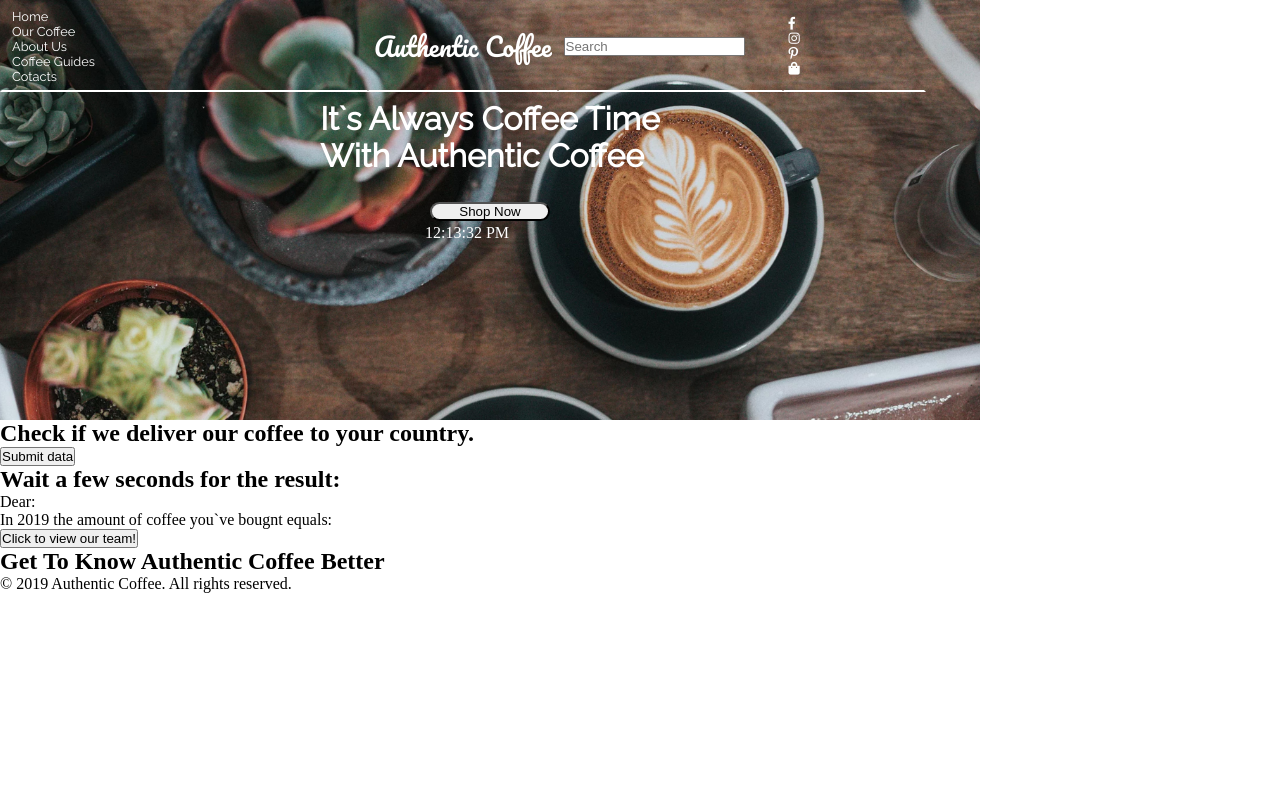
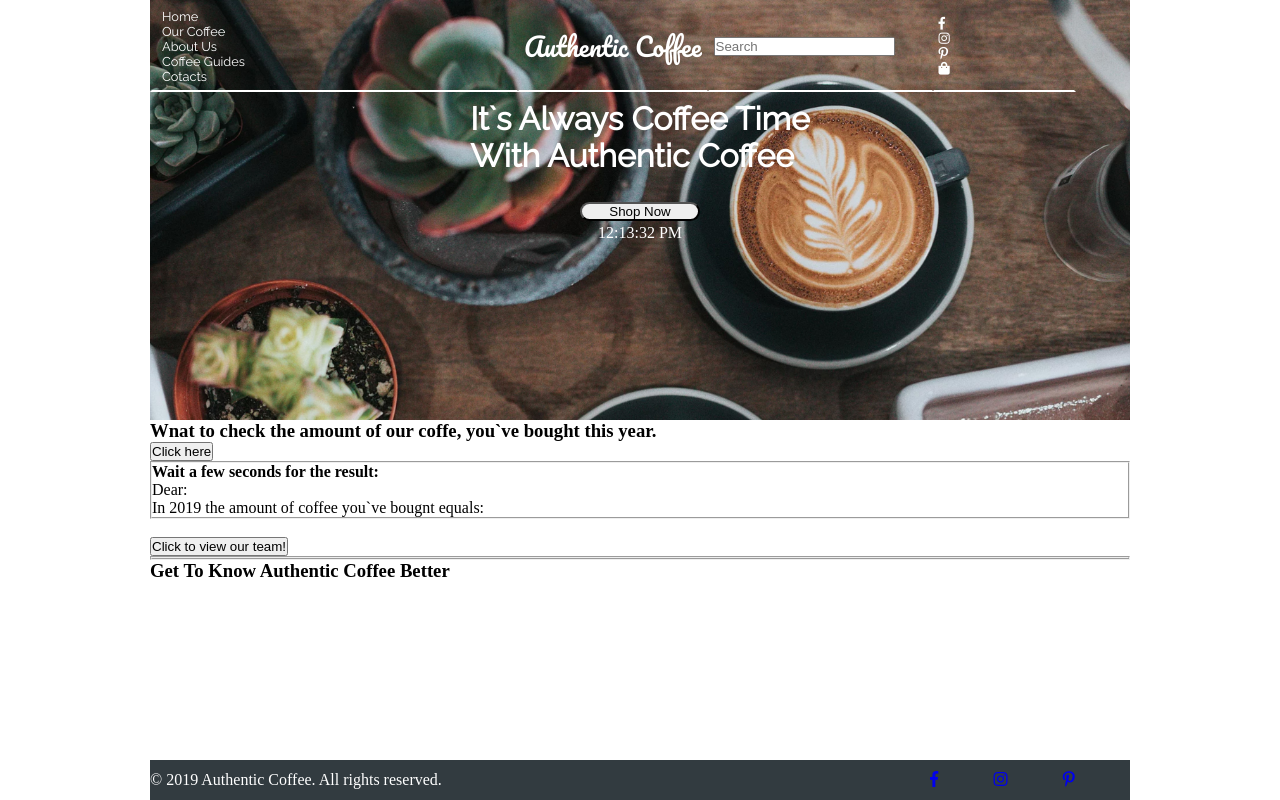
Before and after one commit to coinlawyer/329-css-02, a plain HTML site: page contacts.html in a window 1280 px wide. Drawn offline with Linux system fonts and the light colour scheme.

Commit message:
add fetch data

```diff
--- a/contacts.html
+++ b/contacts.html
@@ -49,7 +49,7 @@
         </div>
     </header>
     <main>
-        <h2 class="if-deliver-text">Check if we deliver our coffee to your country.</h2>
+        <h3 class="if-deliver-text">Wnat to check the amount of our coffe, you`ve bought this year.</h3>
         <div class="input-countainer">
             <!-- <form method="POST" class="input-field">
                 <fieldset>
@@ -62,29 +62,37 @@
                     <label for="">
                         <b></b></label><br>
                     <textarea name="coffee-sorts" class="coffee-sorts" cols="40" rows="10"></textarea> -->
-                    <button class="fetch-html">Submit data</button>
-                    <section>
-                            <h1>Wait a few seconds for the result:</h1>
-                            <p>Dear: <span class="client-name"></span> </p>
-                            <p>In 2019 the amount of coffee you`ve bougnt equals: <span class="year-amount"></span></p>
-                        </section>
-                        <button class="fetch-team">Click to view our team!</button>
-                        <ul class="team"></ul>
+                    <button class="fetch-html">Click here</button>
+                    <fieldset>
+                            <h4>Wait a few seconds for the result:</h4>
+                            <p>Dear: <b><span class="client-name"></span></b> </p>
+                            <p>In 2019 the amount of coffee you`ve bougnt equals: <b><span class="year-amount"></span></b></p>
+                    </fieldset>
+                    <br><button class="fetch-team">Click to view our team!</button>
+                    <fieldset><ul class="team"></ul>
+                    </fieldset>
+
                 <!-- </fieldset> -->
             </form>
         </div>
     </main>
     <section>
-        <h2>Get To Know Authentic Coffee Better</h2>
+        <h3>Get To Know Authentic Coffee Better</h3>
     </section>
     </main>
-    <footer>
-        <p>© 2019 Authentic Coffee. All rights reserved.</p>
+    <footer class="footer">
+        <p class="copyright-text">© 2019 Authentic Coffee. All rights reserved.</p>
+        <div class="social-media-footer">
+            <ul = class="social-media-icons-list">
+                <li><a href="facebook.html"><i class="fab fa-facebook-f"></i></a></i></li>
+                <li><a href="instagram.html"><i class="fab fa-instagram"></i></a></i></li>
+                <li><a href="pinterest.html"><i class="fab fa-pinterest-p"></i></a></i></li>
+                <li><a href="index.html"><i class="fal fa-home-alt"></i></a></i></li>
+            </ul>
+        </div>
     </footer>
     <script src="js/index.js"></script>
 </body>
+</html>
 
 </html>
-</body>
-
-</html>
--- a/css/index.css
+++ b/css/index.css
@@ -1,31 +1,36 @@
 @import url('https://fonts.googleapis.com/css?family=Pacifico|Raleway&display=swap');
-
 :root {
-    --header-color:white;
-    --accent-color:red;
+    --header-color: white;
+    --accent-color: red;
 }
 
-*{padding: 0; margin: 0; box-sizing: border-box;}
+* {
+    padding: 0;
+    margin: 0;
+    box-sizing: border-box;
+}
 
 body {
     max-width: 980px;
-    margin: 0 ;
+    margin: 0 auto;
 }
+
 header .entire-topbox {
     font-family: 'Raleway';
     font-size: 0.8rem;
     height: 92px;
-    display:flex;
+    display: flex;
     justify-content: space-between;
-    align-items:center;
+    align-items: center;
     border: 1px solid transparent;
-    border-bottom-color:white;
+    border-bottom-color: white;
     display: inline-flex;
     flex-direction: row;
 }
-header nav{
+
+header nav {
     border: 1px solid transparent;
-    border-bottom-color:white;
+    border-bottom-color: white;
     box-sizing: border-box;
     margin: 0 auto;
     padding: 5px;
@@ -35,6 +40,7 @@ header nav{
     justify-content: space-between;
     align-items: center;
 }
+
 header .menu-items {
     list-style-type: none;
     padding: 5px;
@@ -53,7 +59,7 @@ header .menu-items {
     text-decoration: underline;
 }
 
-header .logotext p{
+header .logotext p {
     font-family: Pacifico, cousive;
     font-size: 2em;
     color: var(--header-color);
@@ -65,23 +71,23 @@ header .search {
     width: 225px;
 }
 
-header .timestamp{
+header .timestamp {
     color: var(--header-color);
-    width: 130px;
+    width: auto;
     justify-content: center;
 }
 
-header .search-button{
+header .search-button {
     align-items: baseline;
 }
 
 header .social-account-icons {
     list-style-type: none;
-    color:var(--header-color);
+    color: var(--header-color);
     width: 130px;
 }
 
-header .banner{
+header .banner {
     display: grid;
     flex-direction: column;
     justify-items: center;
@@ -89,14 +95,14 @@ header .banner{
     height: 150px;
 }
 
-header .banner h1{
+header .banner h1 {
     font-family: 'Raleway';
     font-size: 2rem;
     color: var(--header-color);
     margin: 5px;
 }
 
-header .shop-now{
+header .shop-now {
     border-radius: 50px;
     width: 120px;
 }
@@ -110,13 +116,14 @@ header {
 
 main .container {
     display: grid;
-     grid-template-columns: 1fr, 1fr,1fr;
+    grid-template-columns: 1fr, 1fr, 1fr;
     box-sizing: border-box;
     justify-content: center;
     align-items: center;
+    text-align: center;
 }
 
- main .shop-now{
+main .shop-now {
     border: none;
     outline: none;
     padding: 10px 20px;
@@ -126,3 +133,32 @@ header {
     margin-bottom: 50px;
     box-shadow: 0 3px 20px 0 #0000003b;
 }
+
+footer {
+    display: flex;
+    width: 980px;
+    height: 40px;
+    bottom: 0;
+    left: 0;
+    right: 0;
+    margin: 0 auto;
+    position: fixed;
+    color: white;
+    background-color: #323b40;
+    align-items: center;
+    justify-content: space-between;
+}
+
+footer .social-media-icons-list {
+    list-style-type: none;
+    display: flex;
+    justify-content: space-between;
+    align-content: stretch;
+    width: 200px;
+}
+
+.team {
+    list-style-type: none;
+    display: flex;
+    justify-content: space-between;
+}
```
Also changed, not shown: index.html (+16 -8 lines). Lines whose indentation alone changed are shown as unchanged.
